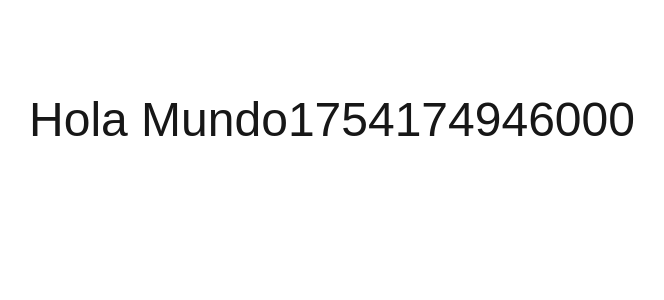
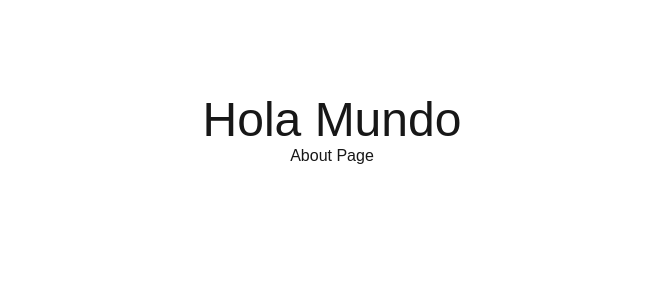
Before and after one commit to jhonnycgarcia/next-first-steps-fh, a Next.js app: page / in a window 1280 px wide. Shown: the top 300 px of the page, without its empty margins (308-972 px from the left). Built offline with nearby package versions, Linux system fonts and the light colour scheme.

Commit message:
resumen de la seccion

```diff
--- a/app/page.tsx
+++ b/app/page.tsx
@@ -1,10 +1,12 @@
+import Link from "next/link";
+
 export default function Home() {
   return (
     <main className="flex flex-col items-center p-24">
       <span className="text-5xl">
         Hola Mundo
-        { new Date().getTime() }
       </span>
+      <Link href={'/about'}>About Page</Link>
     </main>
   );
 }
```
